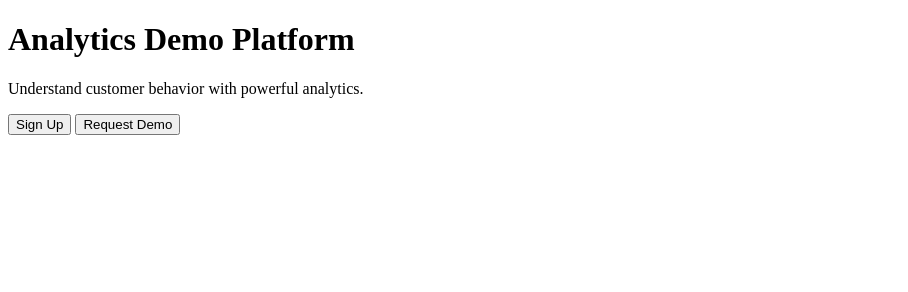
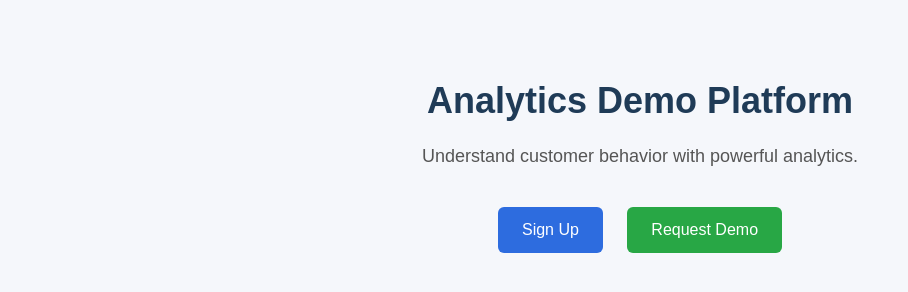
Before and after one commit to acannon1545-bit/acannon1545-bit.github.io, a plain HTML site: page index.html in a window 1280 px wide. Shown: the whole page, without its empty margins (0-908 px from the left). Drawn offline with Linux system fonts and the light colour scheme.

Commit message:
Update title and add styling to index.html

```diff
--- a/index.html
+++ b/index.html
@@ -1,19 +1,93 @@
 <!DOCTYPE html>
 <html>
 <head>
-    <title>Analytics Demo</title>
+    <title>Analytics Demo Landing Page</title>
+
+    <style>
+        body {
+            font-family: Arial, sans-serif;
+            text-align: center;
+            margin-top: 80px;
+            background-color: #f5f7fb;
+        }
+
+        h1 {
+            color: #1f3b57;
+            font-size: 36px;
+        }
+
+        p {
+            color: #555;
+            font-size: 18px;
+            margin-bottom: 30px;
+        }
+
+        button {
+            padding: 14px 24px;
+            margin: 10px;
+            border: none;
+            border-radius: 6px;
+            font-size: 16px;
+            cursor: pointer;
+        }
+
+        #signup-btn {
+            background-color: #2d6cdf;
+            color: white;
+        }
+
+        #demo-btn {
+            background-color: #28a745;
+            color: white;
+        }
+
+        button:hover {
+            opacity: 0.85;
+        }
+    </style>
+
+    <!-- ========================= -->
+    <!-- AMPLITUDE SCRIPT GOES HERE -->
+    <!-- Paste the script they give you in your setup link -->
+    <!-- Example format only:
+    <script src="https://cdn.amplitude.com/script.js"></script>
+    <script>
+        amplitude.init("YOUR_API_KEY");
+    </script>
+    -->
+    <!-- ========================= -->
+
 </head>
+
 <body>
 
     <h1>Analytics Demo Platform</h1>
 
-    <p>
-        Understand customer behavior with powerful analytics.
-    </p>
+    <p>Understand customer behavior with powerful analytics.</p>
 
     <button id="signup-btn">Sign Up</button>
 
     <button id="demo-btn">Request Demo</button>
 
+    <script>
+        // Track Sign Up button click
+        document.getElementById("signup-btn").addEventListener("click", function () {
+            console.log("Sign Up Clicked");
+
+            if (typeof amplitude !== "undefined") {
+                amplitude.track("Sign Up Clicked");
+            }
+        });
+
+        // Track Request Demo button click
+        document.getElementById("demo-btn").addEventListener("click", function () {
+            console.log("Request Demo Clicked");
+
+            if (typeof amplitude !== "undefined") {
+                amplitude.track("Request Demo Clicked");
+            }
+        });
+    </script>
+
 </body>
 </html>
```
